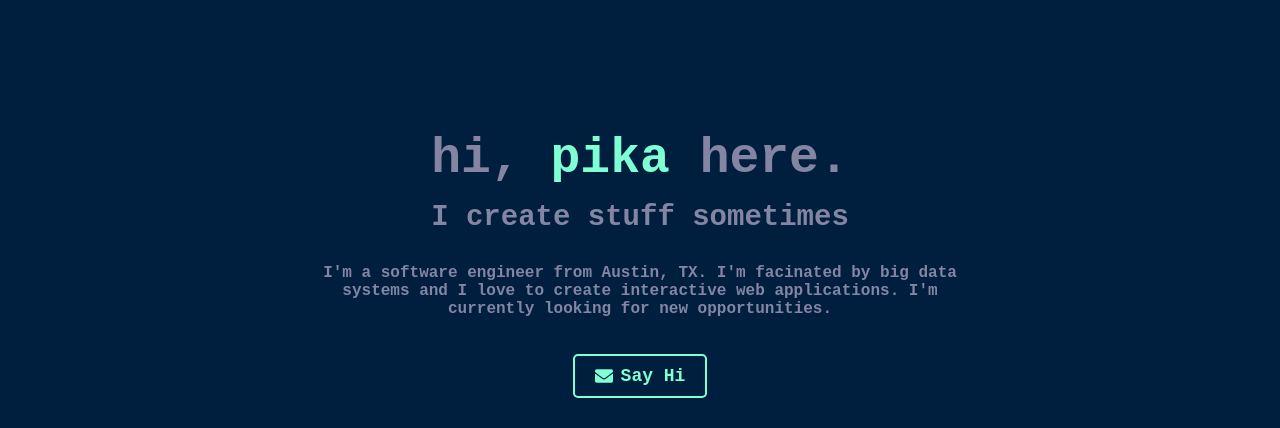
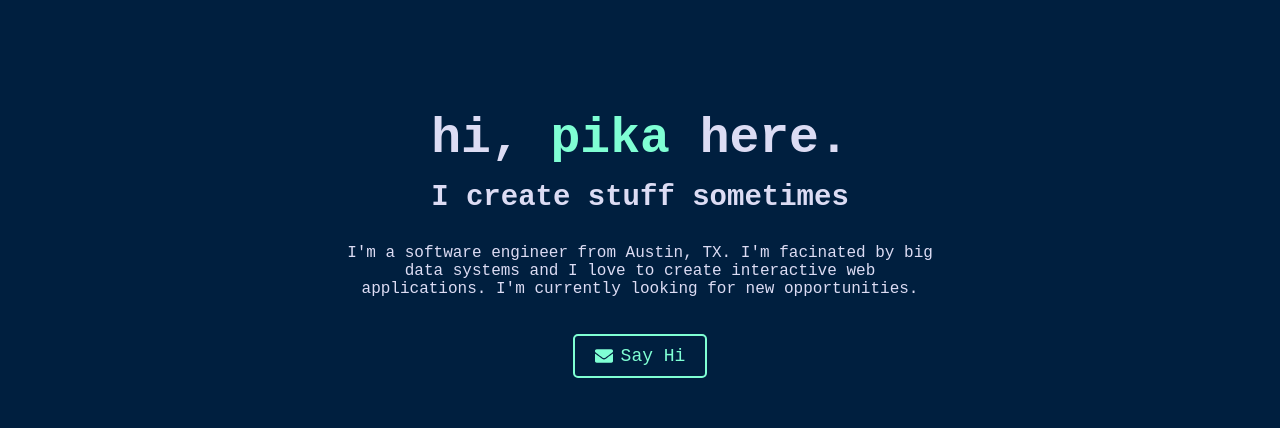
Before and after one commit to pikaachi/my-portfolio, a React (Create React App) app: page / in a window 1280 px wide. Shown: the part 276-704 px from the top of the page. Built offline with nearby package versions, Linux system fonts and the light colour scheme; no server answers.

Commit message:
hero content style updated

```diff
--- a/src/styles/Hero.css
+++ b/src/styles/Hero.css
@@ -1,14 +1,16 @@
 .hero {
-  display: flex;
-  flex-direction: column;
-  justify-content: center;
-  align-items: center;
-  min-height: 80vh; /* Reduced from 100vh to 80vh */
-  text-align: top; /* Align text to the bottom */
-  background-color: #001f3f;
+  position: relative;           /* So we can control positioning if needed */
+  display: flex;               /* Use Flexbox */
+  flex-direction: column;      /* Stack items vertically */
+  justify-content: center;     /* Center items vertically */
+  align-items: center;         /* Center items horizontally */
+  min-height: 100vh;           /* Fill the screen vertically */
+  text-align: center;          /* Center text horizontally */
+  background-color: #001f3f;   /* Example background color */
   color: rgb(220, 220, 244);
   font-family: 'Courier New', Courier, monospace;
-  padding: 50px 0; /* Reduce padding to bring sections closer */
+  padding: 0 20px;             /* Add horizontal padding so text isn't clipped */
+  box-sizing: border-box;       /* Ensure padding doesn't break layout */
 
 }
 
@@ -63,16 +65,16 @@
   left: 50%;
   transform: translateX(-50%);
   width: 100%;
-  height: 200px; /* Matches the effect's height */
+  height: 200px;
   z-index: 1;
 }
 
 .hero-content {
-  font-weight: bold;
-  color: rgb(132, 132, 163);
-  max-width: 50%;
-  z-index: 2; /* Places the content in the foreground */
-  padding-top: 300px;
+  max-width: 600px;     /* Keeps content from being too wide */
+  width: 100%;          /* Ensures it scales on small screens */
+  margin: 0 auto;       /* Center horizontally if there's extra space */
+  box-sizing: border-box;
+  margin-top: 200px;
 }
 
 .email-icon {
@@ -82,6 +84,9 @@
 }
 
 @media (max-width: 768px) {
+  .hero {
+    align-items: center; /* Align content to the center */
+  }
   .hero h1 {
     font-size: 36px; /* Adjust font size for smaller screens */
   }
--- a/src/styles/HeroEffect.css
+++ b/src/styles/HeroEffect.css
@@ -9,7 +9,6 @@
 
   @media only screen and (max-width: 600px) {
     #fractal-tree .p5Canvas {
-      width: 150px !important;
-      height: 100% !important;
+
     }
   }
--- a/src/styles/Navbar.css
+++ b/src/styles/Navbar.css
@@ -86,6 +86,6 @@
   }
 
   .nav-right {
-    margin-right: 10px;
+    margin-right: 20px;
   }
 }
```
